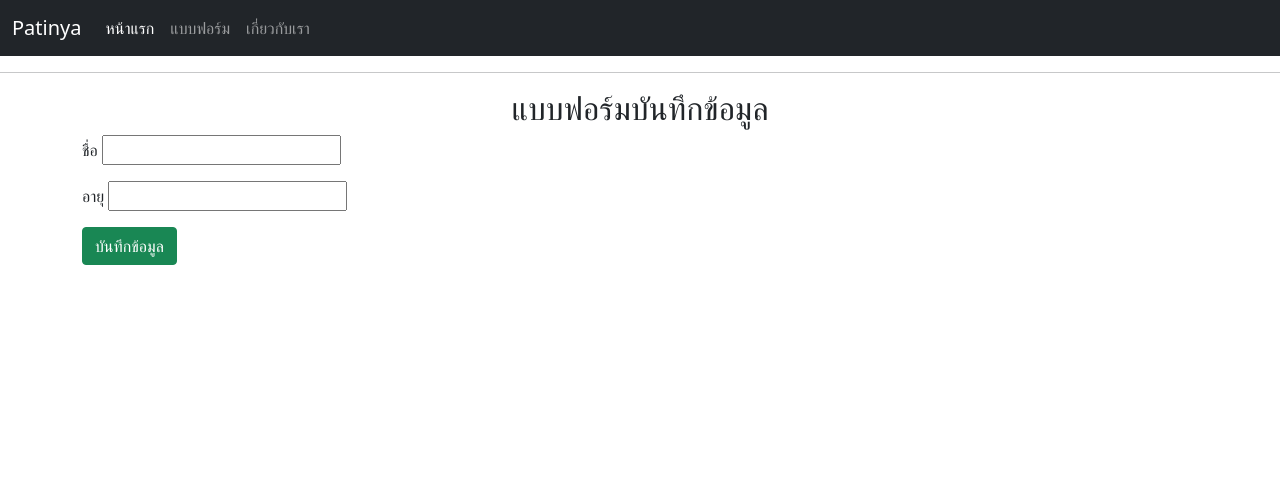
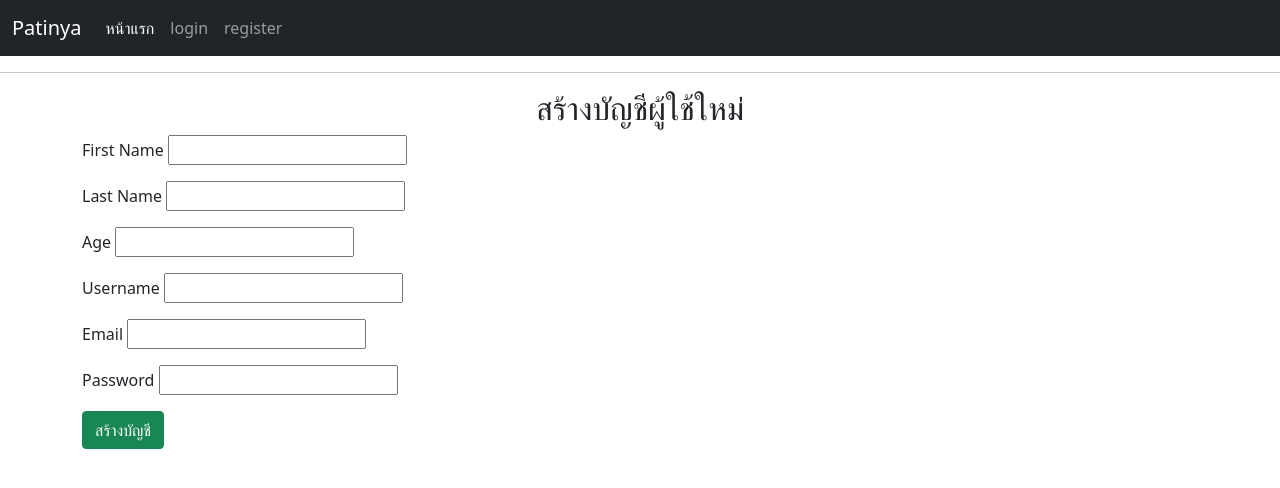
Before and after one commit to BamPatin/register, a Django app: page /form in a window 1280 px wide. Shown: the top 488 px of the page. Run offline with Django 4.2, Linux system fonts and the light colour scheme.

Commit message:
register

```diff
--- a/myapp/templates/base.html
+++ b/myapp/templates/base.html
@@ -21,10 +21,10 @@
                 <a class="nav-link active" aria-current="page" href="/">หน้าแรก</a>
               </li>
               <li class="nav-item">
-                <a class="nav-link" href="/form">แบบฟอร์ม</a>
+                <a class="nav-link" href="/form" >login</a>
               </li>
               <li class="nav-item">
-                <a class="nav-link" href="/about">เกี่ยวกับเรา</a>
+                <a class="nav-link" href="/about" >register</a>
               </li>
             </ul>
           </div>
--- a/myapp/templates/form.html
+++ b/myapp/templates/form.html
@@ -1,22 +1,39 @@
 {% extends "base.html" %}
 
 {% block title %}
-    <title>แบบฟอร์ม</title>
+    <title>register</title>
 {% endblock title %}
 
 {% block content %}
-        <h2 class="text-center">แบบฟอร์มบันทึกข้อมูล</h2>
+        <h2 class="text-center">สร้างบัญชีผู้ใช้ใหม่</h2>
         <form method="post" action="form">
             {% csrf_token %}
             <div class="form-group mb-3">
-                <label for="name">ชื่อ</label>
-                <input type="text" name="name" class="from-control">
+                <label for="fname" >First Name</label>
+                <input type="text" name="fname" class="from-control">
             </div>
             <div class="form-group mb-3">
-                <label for="age">อายุ</label>
+                <label for="lname" >Last Name</label>
+                <input type="text" name="lname" class="from-control">
+            </div>
+            <div class="form-group mb-3">
+                <label for="age" >Age</label>
                 <input type="number" name="age" class="from-control">
             </div>
-            <input type="submit" value="บันทึกข้อมูล" class="btn btn-success">
+            <div class="form-group mb-3">
+                <label for="username">Username</label>
+                <input type="text" name="username" class="from-control">
+            </div>
+            <div class="form-group mb-3">
+                <label for="email">Email</label>
+                <input type="text" name="email" class="from-control">
+            </div>
+            <div class="form-group mb-3">
+                <label for="password">Password</label>
+                <input type="text" name="password" class="from-control">
+            </div>
+
+            <input type="submit" value="สร้างบัญชี" class="btn btn-success">
         </form>
 
 
--- a/myapp/urls.py
+++ b/myapp/urls.py
@@ -3,8 +3,10 @@ from myapp import views
 
 urlpatterns = [
     path('',views.index), #(ชื่อpath,กระบวนการทำงาน)
-    path('about',views.about),
+    path('about',views.about),  #login
     path('form',views.form),
     path('edit/<person_id>',views.edit), ##(ชื่อpath/<ชื่อพารามิเตอร์>,กระบวนการทำงาน)
-    path('delete/<person_id>',views.delete)
+    path('delete/<person_id>',views.delete),
+    path('logincheck',views.logincheck)
+
 ]
--- a/myapp/views.py
+++ b/myapp/views.py
@@ -2,6 +2,8 @@ from django.shortcuts import render,redirect
 from django.http import HttpResponse
 from myapp.models import Person
 from django.contrib import messages
+from django.contrib.auth.models import User,auth
+
 
 # Create your views here.
 def index(request) :
@@ -14,12 +16,21 @@ def about(request) :
 def form(request) :
     if request.method == "POST" :
         #รับข้อมูล
-        name = request.POST["name"]
+        fname = request.POST["fname"]
+        lname = request.POST["lname"]
         age = request.POST["age"]
+        username = request.POST["username"]
+        email = request.POST["email"]
+        password = request.POST["password"]
+
         #บันทึกข้อมูล
         person = Person.objects.create(
-            name=name,
-            age=age
+            fname=fname,
+            lname=lname,
+            age=age,
+            username = username,
+            email = email,
+            password = password
         )
         person.save()
         messages.success(request,"บันทึกข้อมูลเรียบร้อย")
@@ -33,8 +44,12 @@ def edit(request,person_id) :
     if request.method == "POST" :
     #เมื่อมีการส่งข้อมูลมา
         person = Person.objects.get(id=person_id)     #ดึงข้อมูลประชากรที่ต้องการแก้ไข
-        person.name = request.POST["name"]           #แก้ไขข้อมูลใหม่ตามที่ส่งมาจากแบบฟอร์ม
+        person.fname = request.POST["fname"]           #แก้ไขข้อมูลใหม่ตามที่ส่งมาจากแบบฟอร์ม
+        person.lname = request.POST["lname"]           #แก้ไขข้อมูลใหม่ตามที่ส่งมาจากแบบฟอร์ม
         person.age = request.POST["age"]
+        person.username = request.POST["username"]
+        person.email = request.POST["email"]
+        person.password = request.POST["password"]
         person.save()
         messages.success(request,"อัพเดทข้อมูลเรียบร้อย")
         return redirect("/")
@@ -48,3 +63,16 @@ def delete(request,person_id) :
     person.delete()
     messages.success(request,"ลบข้อมูลเรียบร้อย")
     return redirect("/")
+
+def logincheck(request) :
+    if request.method == "POST" :
+        email = request.POST["email"]
+        password = request.POST["password"]
+    #login
+    user = auth.authenticate(email=email , password=password)
+    if user is not None :
+        auth.logincheck(request,user)
+        return redirect('/')
+    else :
+        messages.info(request,"ไม่สามารถเข้าสู่ระบบได้")
+        return redirect('/about')
```
Also changed, not shown: myapp/models.py (+7 -3 lines), myapp/templates/about.html (+17 -3 lines), myapp/templates/edit.html (+19 -3 lines), myapp/templates/index.html (+11 -5 lines), myapp/migrations/0001_initial.py.
